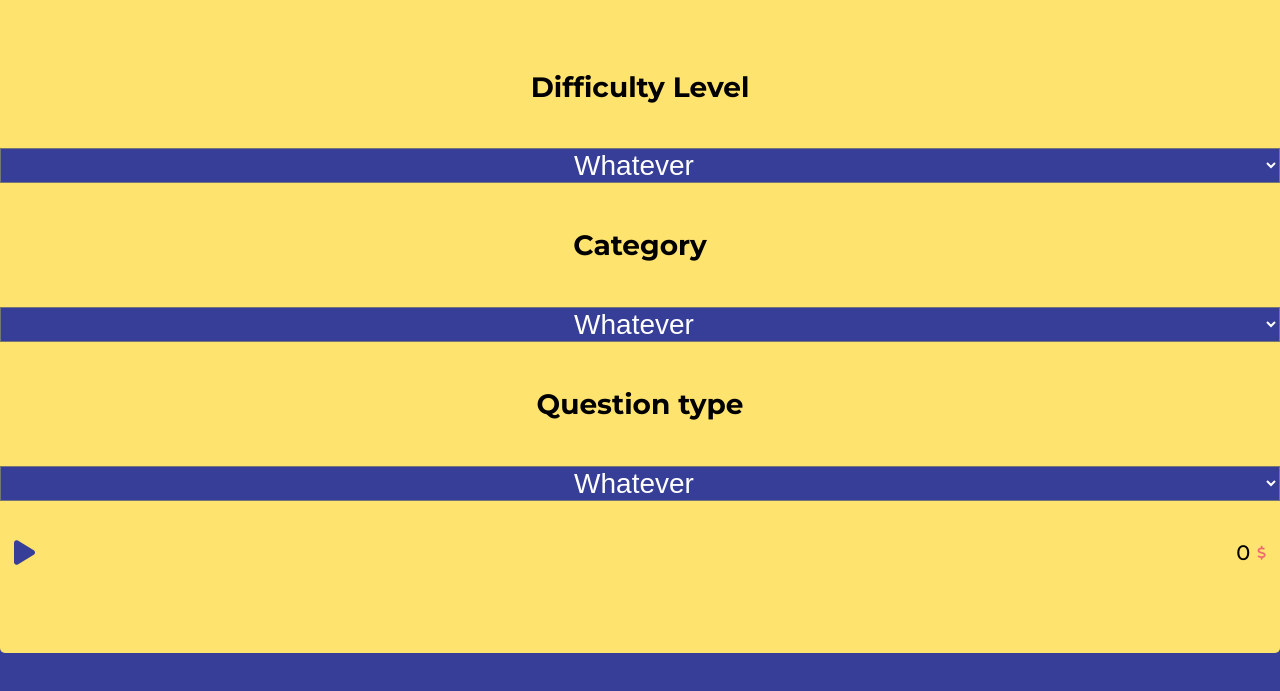
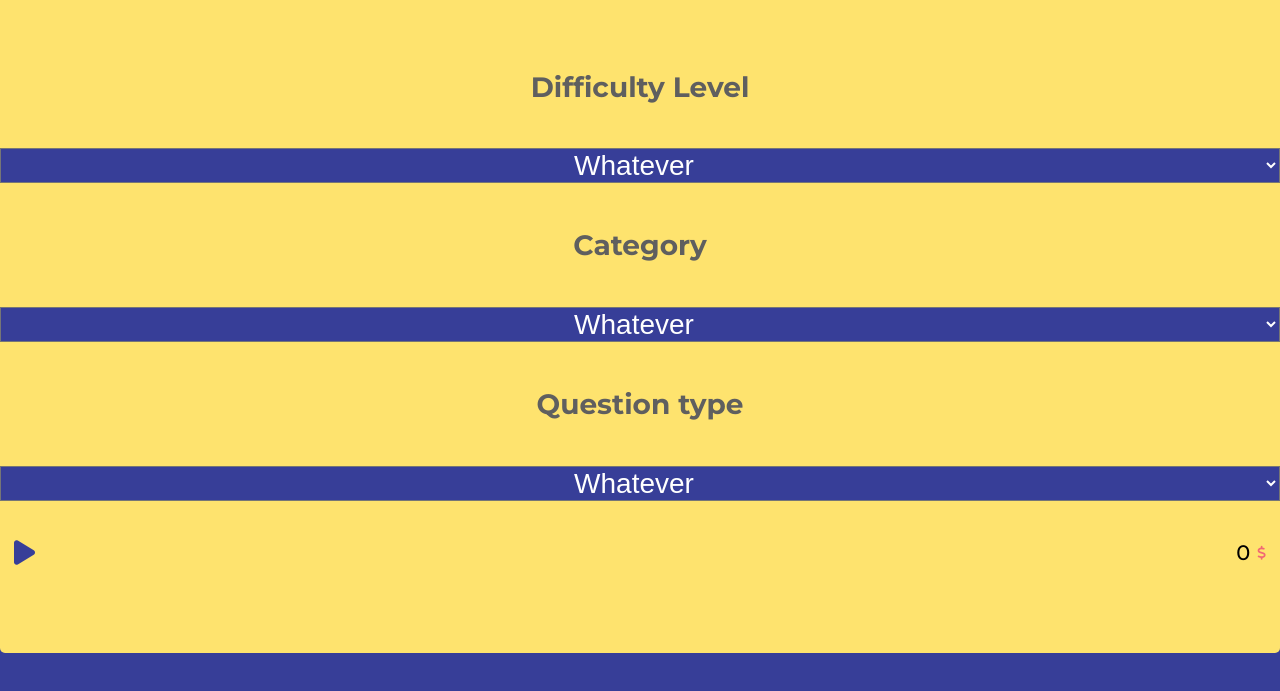
Before and after one commit to bobbyem/quizness, a plain HTML site: page public/index.html in a window 1280 px wide. Shown: the part 147-838 px from the top of the page. Drawn offline with Linux system fonts and the light colour scheme.

Commit message:
Changed some CSS

```diff
--- a/public/style.css
+++ b/public/style.css
@@ -47,6 +47,7 @@ h1 {
   width: 100%;
   font-size: 2rem;
   text-align: center;
+  color: rgb(95, 95, 95);
 }
 
 h2 {
```
